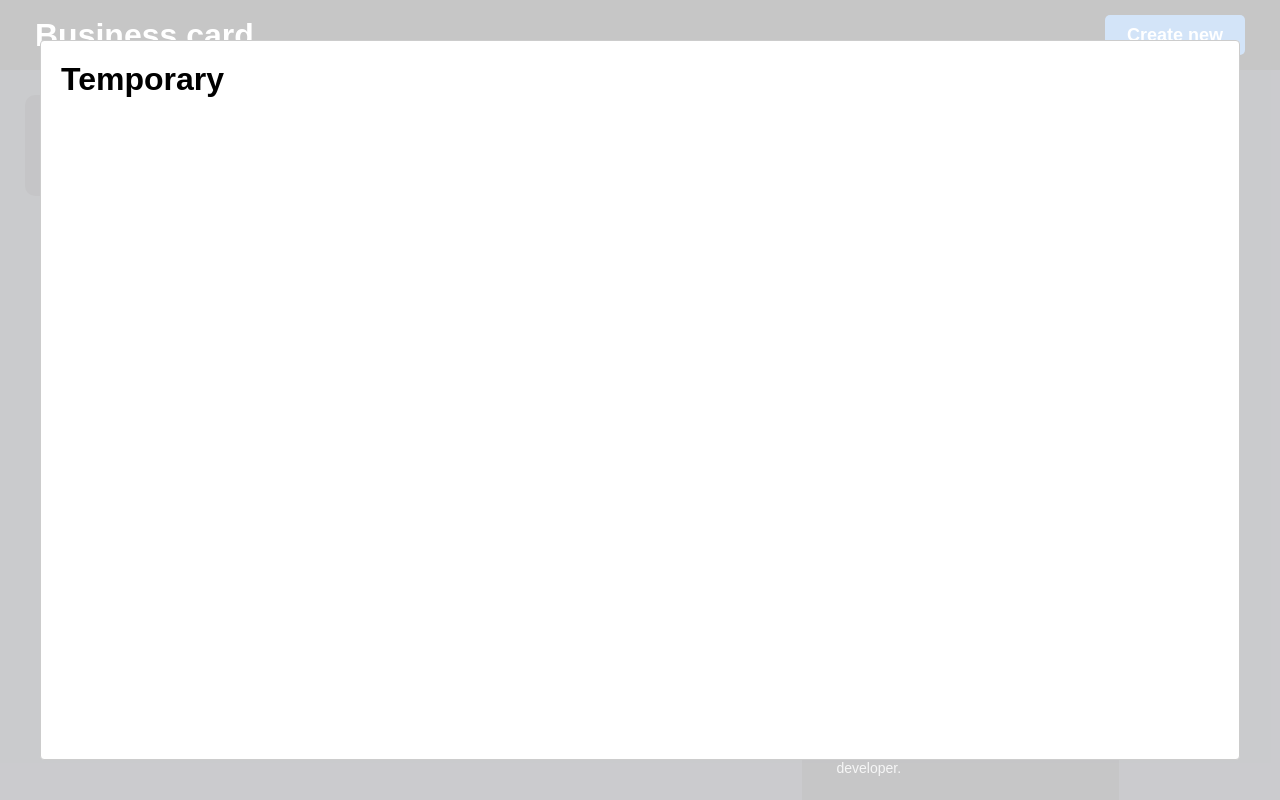
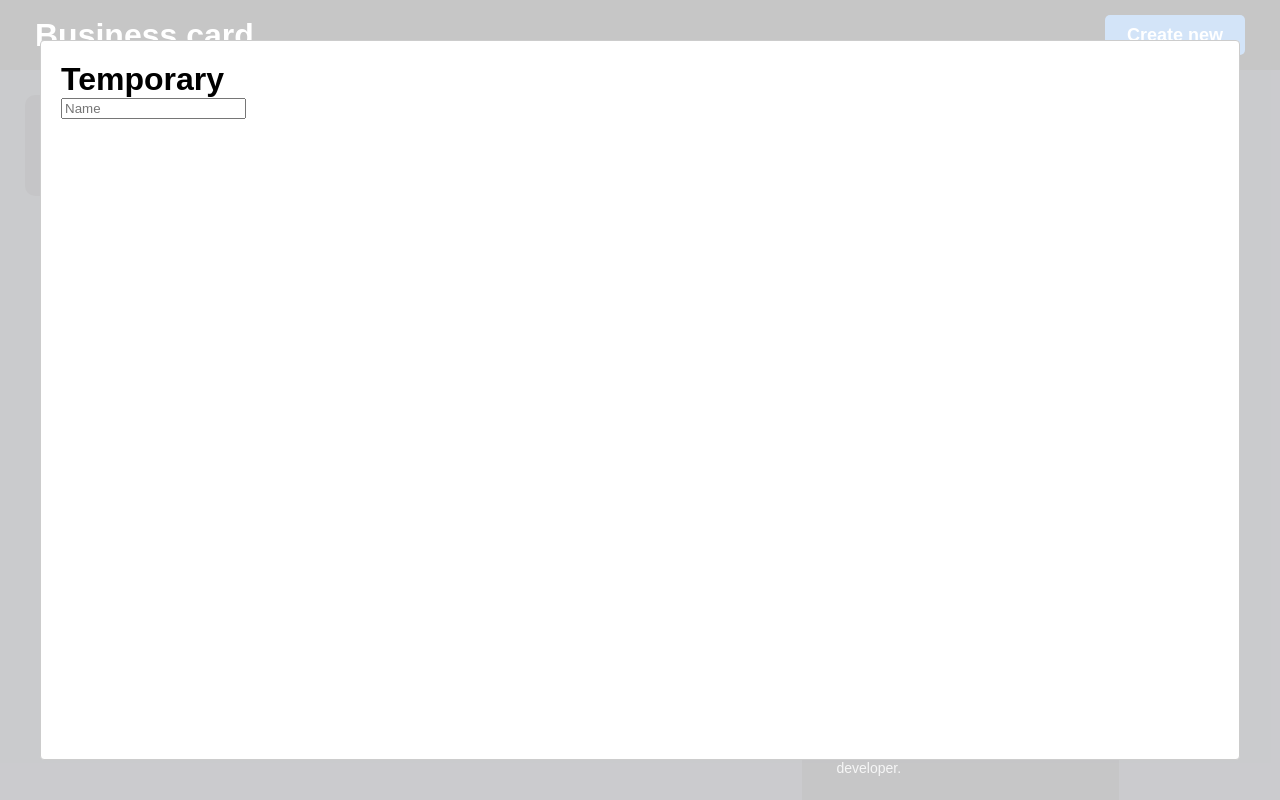
Before and after one commit to cph-mtnl/web-1-business-card, a React (Vite) app: page / in a window 1280 px wide. Both pictures are taken after a click on the button "Create new". Shown: the top 800 px of the page. Built offline with nearby package versions, Linux system fonts and the light colour scheme.

Commit message:
code from lecture 9/11

```diff
--- /dev/null
+++ b/src/components/shared/CreateBusinessCard.jsx
@@ -0,0 +1,28 @@
+import Modal from "react-modal";
+import { useState } from "react";
+
+export default function CreateBusinessCard({ showModal, closeModal }) {
+  const [name, setName] = useState("");
+
+  const updateName = (event) => {
+    console.log(event.target.value);
+    setName(event.target.value);
+  };
+
+  return (
+    <Modal
+      isOpen={showModal}
+      onRequestClose={closeModal}
+      contentLabel="Create new business card"
+    >
+      <h1>Temporary</h1>
+      <input
+        type="text"
+        placeholder="Name"
+        name="name"
+        value={name}
+        onChange={updateName}
+      />
+    </Modal>
+  );
+}
--- a/src/components/shared/TheHeader.jsx
+++ b/src/components/shared/TheHeader.jsx
@@ -1,9 +1,9 @@
 import { useState } from "react";
 import styles from "./TheHeader.module.css";
-import Modal from "react-modal";
+import CreateBusinessCard from "./CreateBusinessCard";
 
 export default function TheHeader() {
-  let [showModal, setShowModal] = useState(false);
+  const [showModal, setShowModal] = useState(false);
 
   const handleClick = () => {
     setShowModal(true);
@@ -19,13 +19,7 @@ export default function TheHeader() {
       <button onClick={handleClick} className={styles.button}>
         Create new
       </button>
-      <Modal
-        isOpen={showModal}
-        onRequestClose={closeModal}
-        contentLabel="Create new business card"
-      >
-        <h1>Temporary</h1>
-      </Modal>
+      <CreateBusinessCard showModal={showModal} closeModal={closeModal} />
     </header>
   );
 }
```
